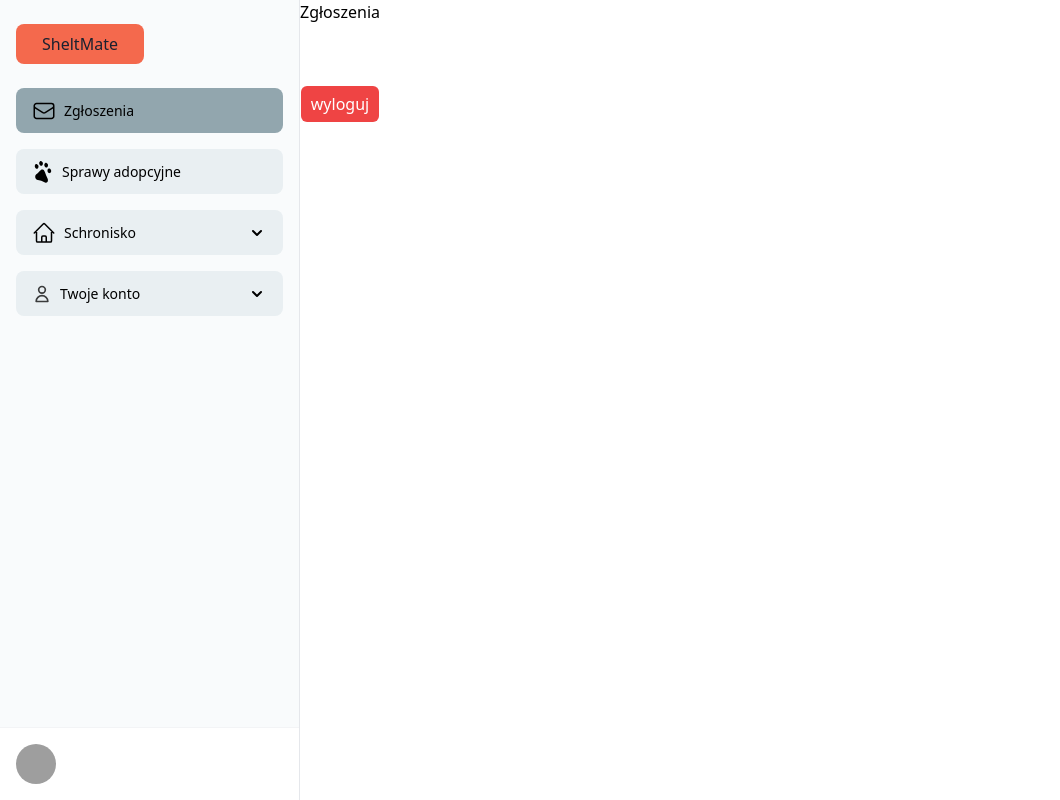
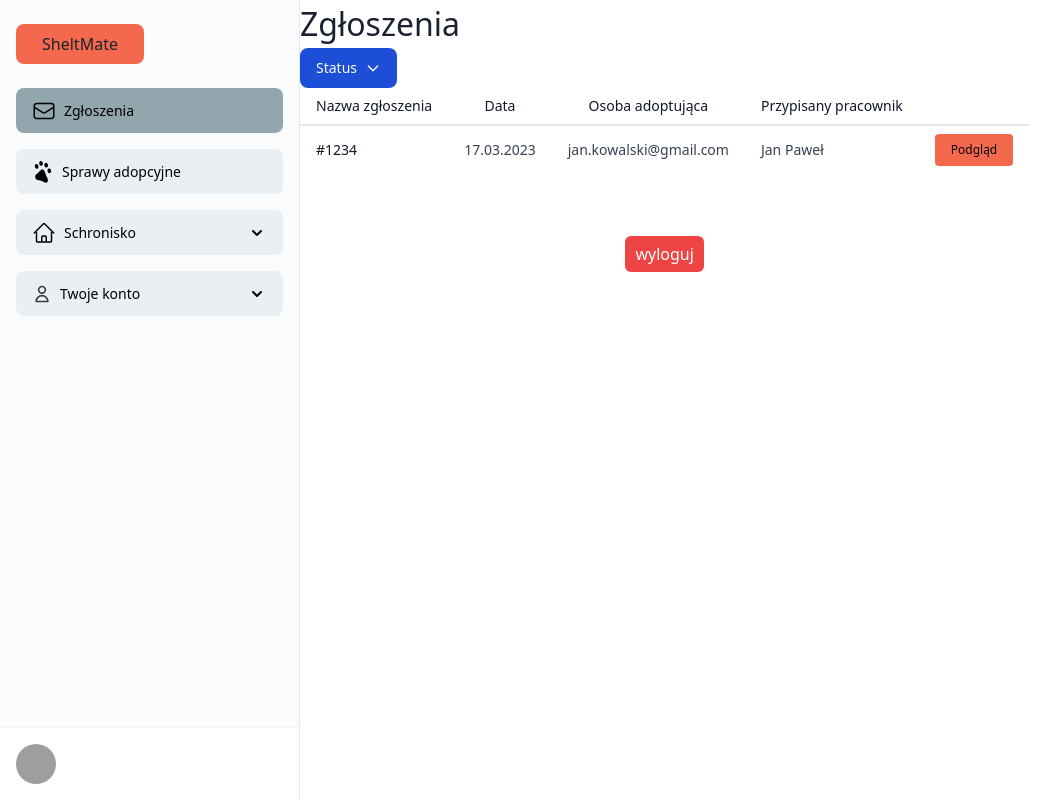
Before and after one commit to FilipLeszek/sheltrance, a Next.js app in the folder app/: page /messages in a window 1280 px wide. Shown: the whole page, without its empty margins (0-1060 px from the left). Built offline with nearby package versions, Linux system fonts and the light colour scheme; no server answers; grey boxes are pictures that could not be loaded.

Commit message:
Simple table for messages.

```diff
--- a/app/pages/index.tsx
+++ b/app/pages/index.tsx
@@ -2,7 +2,6 @@ import Head from "next/head";
 import { Inter } from "@next/font/google";
 import { getSession, signOut } from "next-auth/react";
 import Page from "@/components/page/Page";
-
 const inter = Inter({ subsets: ["latin"] });
 
 export default function Home() {
--- /dev/null
+++ b/app/pages/messages/Messages.module.css
@@ -0,0 +1,18 @@
+.styledTable {
+    border-collapse: collapse;
+    margin: 25px 0;
+}
+
+.styledTable thead tr {
+    text-align: left;
+}
+
+.styledTable th,
+.styledTable td {
+    padding: 12px 15px;
+}
+
+.styledTable tbody tr {
+    border-top: 1px solid #dddddd;
+    border-bottom: 1px solid #dddddd;
+}
--- a/app/pages/messages/index.tsx
+++ b/app/pages/messages/index.tsx
@@ -1,13 +1,101 @@
 import Page from "@/components/page/Page";
+import styles from './Messages.module.css';
+import { useState } from "react";
 
 export default function MessagesPage() {
+  const [isOpen, setOpen] = useState(false);
 
+  const handleDropDown = () => {
+    setOpen(!isOpen);
+  };
 
   return (
       <>
         <Page children={
-          <h1>Zgłoszenia</h1>
-        }/>
+          <div>
+            <h2>Zgłoszenia</h2>
+            <div className="dropdown">
+                <button
+                  className="text-white bg-blue-700 hover:bg-blue-800 focus:ring-4 focus:outline-none focus:ring-blue-300 font-medium rounded-lg text-sm px-4 py-2.5 text-center inline-flex items-center"
+                  onClick={handleDropDown}
+                >
+                  Status
+                  <svg
+                    className="ml-2 w-4 h-4"
+                    aria-hidden="true"
+                    fill="none"
+                    stroke="currentColor"
+                    viewBox="0 0 24 24"
+                    xmlns="http://www.w3.org/2000/svg"
+                  >
+                    <path
+                      strokeLinecap="round"
+                      strokeLinejoin="round"
+                      strokeWidth="2"
+                      d="M19 9l-7 7-7-7"
+                    ></path>
+                  </svg>
+                </button>
+
+                <div
+                  id="dropdown"
+                  className={`z-10 w-44 bg-white rounded divide-y divide-gray-100 shadow ${
+                    isOpen ? "block" : "hidden"
+                  }`}
+                >
+                  <ul className=" z-10 w-44 bg-white rounded divide-y divide-gray-100 shadow ">
+                      <li
+                      >
+                        <a href="#" className="block py-2 px-4 hover:bg-gray-100">
+                          opcja1
+                        </a>
+                      </li>
+                  </ul>
+                </div>
+              </div>
+
+            <div className="overflow-x-auto">
+                    <table className="min-w-full divide-y-2 divide-gray-200 bg-white text-sm">
+                      <thead className="ltr:text-left rtl:text-right">
+                        <tr>
+                          <th className="whitespace-nowrap px-4 py-2 font-medium text-gray-900">
+                            Nazwa zgłoszenia
+                          </th>
+                          <th className="whitespace-nowrap px-4 py-2 font-medium text-gray-900">
+                            Data
+                          </th>
+                          <th className="whitespace-nowrap px-4 py-2 font-medium text-gray-900">
+                            Osoba adoptująca
+                          </th>
+                          <th className="whitespace-nowrap px-4 py-2 font-medium text-gray-900">
+                            Przypisany pracownik
+                          </th>
+                          <th className="px-4 py-2"></th>
+                        </tr>
+                      </thead>
+
+                      <tbody className="divide-y divide-gray-200">
+                        <tr>
+                          <td className="whitespace-nowrap px-4 py-2 font-medium text-gray-900">
+                            #1234
+                          </td>
+                          <td className="whitespace-nowrap px-4 py-2 text-gray-700">17.03.2023</td>
+                          <td className="whitespace-nowrap px-4 py-2 text-gray-700">jan.kowalski@gmail.com</td>
+                          <td className="whitespace-nowrap px-4 py-2 text-gray-700">Jan Paweł</td>
+                          <td className="whitespace-nowrap px-4 py-2">
+                            <a
+                              href="#"
+                              className="inline-block rounded bg-[#F4694D] px-4 py-2 text-xs font-medium text-black hover:bg-indigo-700"
+                            >
+                              Podgląd
+                            </a>
+                          </td>
+                        </tr>
+                      </tbody>
+                    </table>
+                  </div>
+          </div>
+      }/>
       </>
   )
 }
--- /dev/null
+++ b/package.json
@@ -0,0 +1,5 @@
+{
+  "dependencies": {
+    "alpinejs": "^3.12.0"
+  }
+}
```
Also changed, not shown: 2 other files (tests, documents, lock files or other folders).
